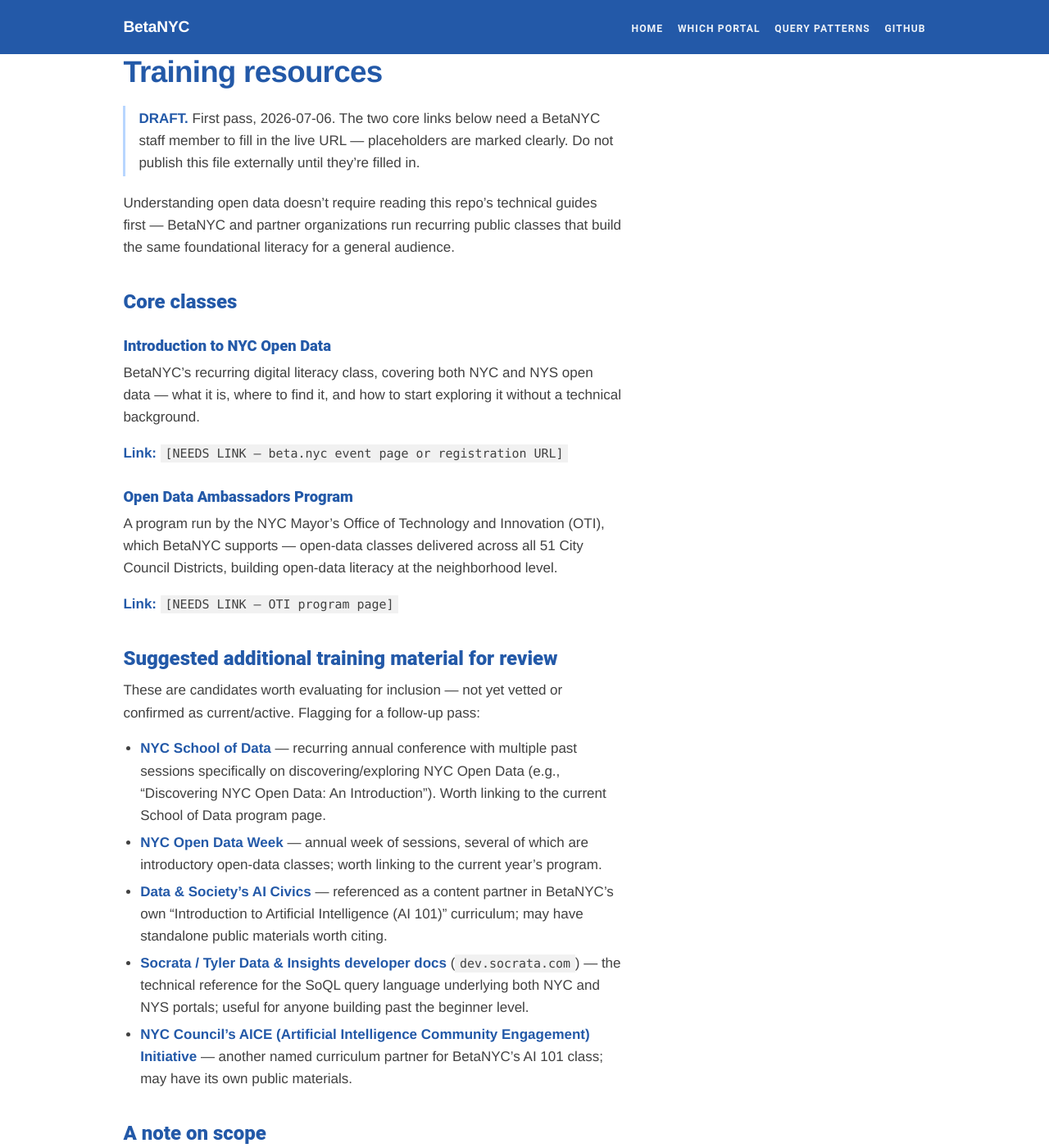
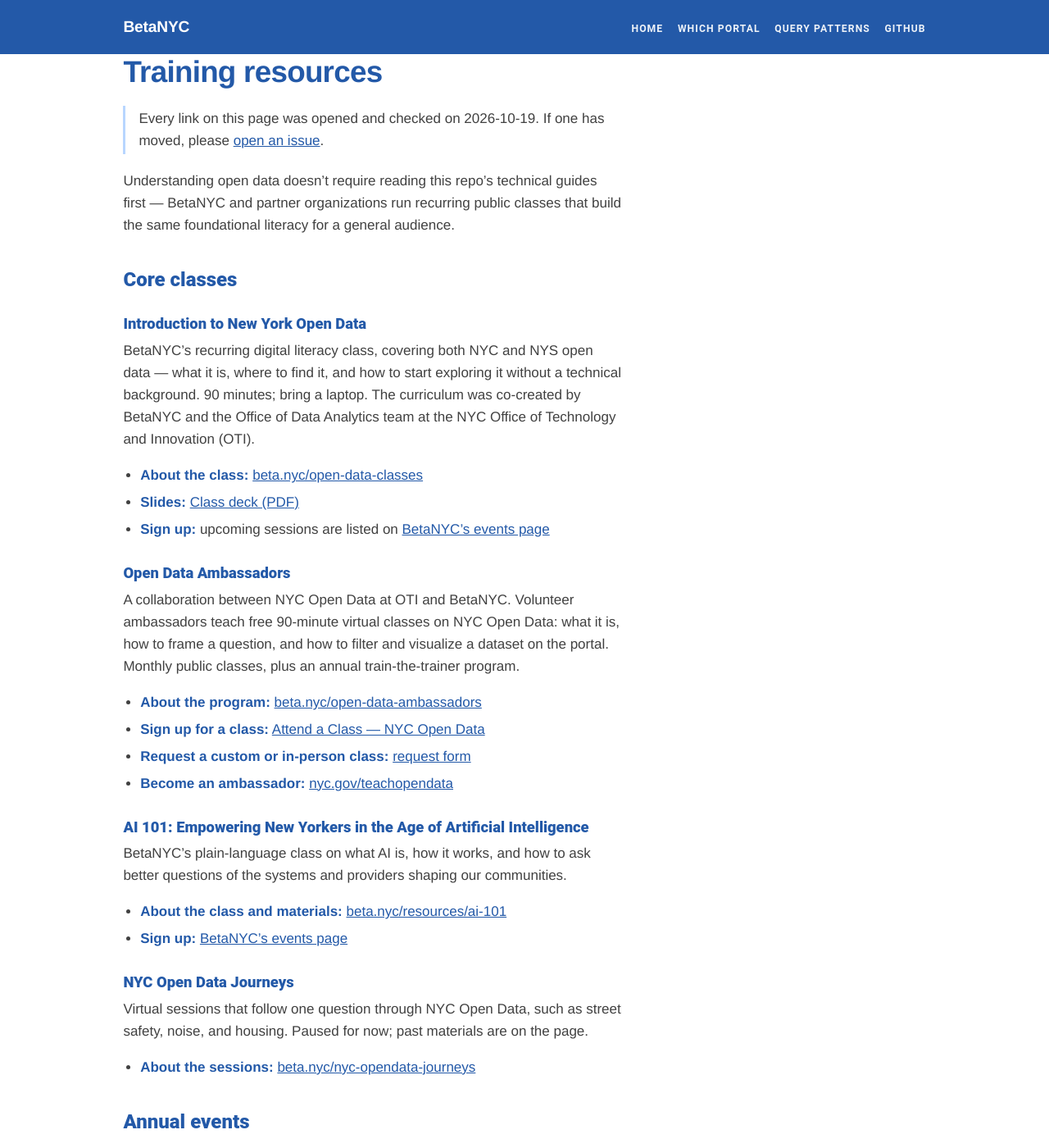
Before and after one commit to BetaNYC/grounding-ai-with-ny-open-data, a Jekyll site: the page built from guides/training-resources.md, in a window 1280 px wide and 1400 px high. Shown: the whole window at 82% size. Built offline with Jekyll 4.4.1, drawn with Linux system fonts in a browser that asks for light colours; our own code applies the rules of GitHub Pages for plain Markdown files; some of the changed text lies outside the part shown.

Commit message:
Training resources: real links; add community-of-practice card (#20)
* Training resources: real links; add community-of-practice card

- guides/training-resources.md: replace [NEEDS LINK] placeholders with
  verified URLs (all opened 2026-10-19); add Data & Society AI Civics.
- index.md: add a "Peer communities of practice" card for the AI Civics
  CoP deck (2026-09-18).
- README.md: add the community-of-practice row and folder-map entry.
- guides/community-of-practice/README.md: link Data & Society AI Civics.

Co-Authored-By: Claude Opus 5.5 <noreply@anthropic.com>

* Training resources: match partner pages' own wording (QA on #20)

Co-Authored-By: Claude Opus 5.5 <noreply@anthropic.com>

---------

Co-authored-by: Claude Opus 5.5 <noreply@anthropic.com>

```diff
--- a/guides/training-resources.md
+++ b/guides/training-resources.md
@@ -4,32 +4,63 @@ status: DRAFT
 
 # Training resources
 
-> **DRAFT.** First pass, 2026-07-06. The two core links below need a BetaNYC staff member to fill in the live URL — placeholders are marked clearly. Do not publish this file externally until they're filled in.
+> Every link on this page was opened and checked on 2026-10-19. If one has moved, please [open an issue](https://github.com/BetaNYC/grounding-ai-with-ny-open-data/issues).
 
 Understanding open data doesn't require reading this repo's technical guides first — BetaNYC and partner organizations run recurring public classes that build the same foundational literacy for a general audience.
 
 ## Core classes
 
-### Introduction to NYC Open Data
-BetaNYC's recurring digital literacy class, covering both NYC and NYS open data — what it is, where to find it, and how to start exploring it without a technical background.
+### Introduction to New York Open Data
+BetaNYC's recurring digital literacy class, covering both NYC and NYS open data — what it is, where to find it, and how to start exploring it without a technical background. 90 minutes; bring a laptop. The curriculum was co-created by BetaNYC and the Office of Data Analytics team at the NYC Office of Technology and Innovation (OTI).
 
-**Link:** `[NEEDS LINK — beta.nyc event page or registration URL]`
+- **About the class:** [beta.nyc/open-data-classes](https://www.beta.nyc/open-data-classes/)
+- **Slides:** [Class deck (PDF)](https://drive.google.com/file/d/1cUJIlO0tceIoTiMfoNfDBlm7pFGSY76j/view)
+- **Sign up:** upcoming sessions are listed on [BetaNYC's events page](https://www.beta.nyc/events/)
 
-### Open Data Ambassadors Program
-A program run by the NYC Mayor's Office of Technology and Innovation (OTI), which BetaNYC supports — open-data classes delivered across all 51 City Council Districts, building open-data literacy at the neighborhood level.
+### Open Data Ambassadors
+A collaboration between NYC Open Data at OTI and BetaNYC. Volunteer ambassadors teach free 90-minute virtual classes on NYC Open Data: what it is, how to frame a question, and how to filter and visualize a dataset on the portal. Monthly public classes, plus an annual train-the-trainer program.
 
-**Link:** `[NEEDS LINK — OTI program page]`
+- **About the program:** [beta.nyc/open-data-ambassadors](https://www.beta.nyc/open-data-ambassadors/)
+- **Sign up for a class:** [Attend a Class — NYC Open Data](https://www.nyc.gov/opendata/get-started/attend-a-class)
+- **Request a custom or in-person class:** [request form](https://airtable.com/appE7mrCsz4kp8V7z/pagIOr7eirmG8qzt6/form)
+- **Become an ambassador:** [nyc.gov/teachopendata](https://nyc.gov/teachopendata)
 
-## Suggested additional training material for review
+### AI 101: Empowering New Yorkers in the Age of Artificial Intelligence
+BetaNYC's plain-language class on what AI is, how it works, and how to ask better questions of the systems and providers shaping our communities.
 
-These are candidates worth evaluating for inclusion — not yet vetted or confirmed as current/active. Flagging for a follow-up pass:
+- **About the class and materials:** [beta.nyc/resources/ai-101](https://www.beta.nyc/resources/ai-101/)
+- **Sign up:** [BetaNYC's events page](https://www.beta.nyc/events/)
 
-- **NYC School of Data** — recurring annual conference with multiple past sessions specifically on discovering/exploring NYC Open Data (e.g., "Discovering NYC Open Data: An Introduction"). Worth linking to the current School of Data program page.
-- **NYC Open Data Week** — annual week of sessions, several of which are introductory open-data classes; worth linking to the current year's program.
-- **Data & Society's AI Civics** — referenced as a content partner in BetaNYC's own "Introduction to Artificial Intelligence (AI 101)" curriculum; may have standalone public materials worth citing.
-- **Socrata / Tyler Data & Insights developer docs** (`dev.socrata.com`) — the technical reference for the SoQL query language underlying both NYC and NYS portals; useful for anyone building past the beginner level.
-- **NYC Council's AICE (Artificial Intelligence Community Engagement) Initiative** — another named curriculum partner for BetaNYC's AI 101 class; may have its own public materials.
+### NYC Open Data Journeys
+Virtual sessions that follow one question through NYC Open Data, such as street safety, noise, and housing. Paused for now; past materials are on the page.
+
+- **About the sessions:** [beta.nyc/nyc-opendata-journeys](https://www.beta.nyc/nyc-opendata-journeys/)
+
+## Annual events
+
+### NYC School of Data
+BetaNYC's annual community conference, held each spring during NYC Open Data Week, on open data, civic technology, and service design. Many past sessions are introductions to NYC Open Data.
+
+- **Conference site:** [schoolofdata.nyc](https://schoolofdata.nyc/)
+- **Past talks:** [BetaNYC on YouTube](https://www.youtube.com/betanyc)
+
+### NYC Open Data Week
+An annual festival of community-run events, organized by the Office of Data Strategy at the NYC Office of Technology and Innovation (OTI), BetaNYC, and Data Through Design. Several events each year are introductory open data classes.
+
+- **Festival site:** [opendataweek.nyc](https://opendataweek.nyc/)
+- **Past recordings:** [Open Data Week archive](https://archive.open-data.nyc/)
+
+## Partner programs
+
+### Data & Society: AI Civics
+Data & Society's approach to public education and engagement, which treats AI as a domain of civic life where people have rights and ways to act together. BetaNYC presented to its community of practice on 2026-09-18 ([the deck]({{ '/guides/community-of-practice/ai-civics-cop-deck.html' | relative_url }})).
+
+- **About the program:** [datasociety.net/ai-civics](https://datasociety.net/ai-civics/)
+
+## Going further
+
+- **Socrata developer docs** ([dev.socrata.com](https://dev.socrata.com/)) — the technical reference for SoQL, the query language behind both the NYC and NYS portals. Useful once you are building past the beginner level.
 
 ## A note on scope
 
-This file intentionally stays narrow to *open data* literacy training. BetaNYC's broader digital-literacy class catalog (AI 101, Mapping for Equity data classes, etc.) is out of scope here — see BetaNYC's own program pages for the full catalog.
+This page stays focused on *open data* and AI literacy. For BetaNYC's full class catalog, including Mapping for Equity, see [beta.nyc/open-data-classes](https://www.beta.nyc/open-data-classes/).
```
Also changed, not shown: guides/community-of-practice/README.md (+1 -1 lines), index.md (+12 -0 lines), README.md.
